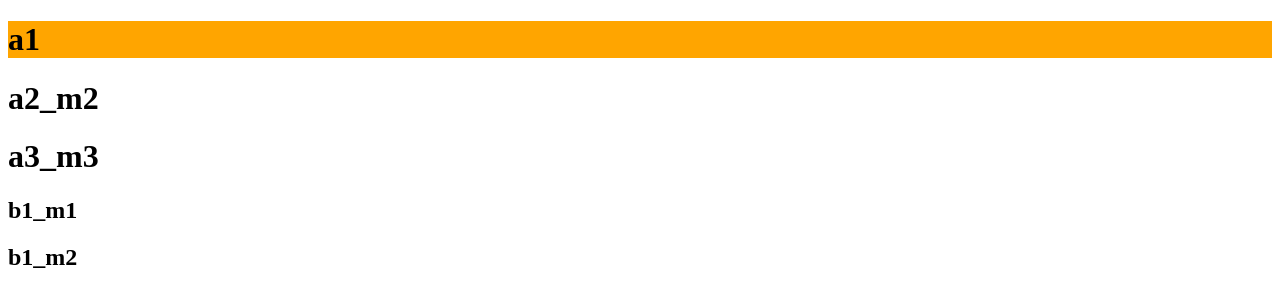
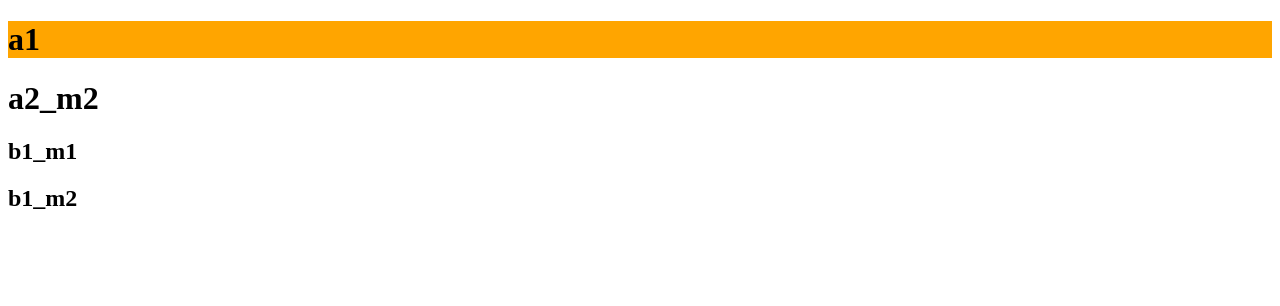
Before and after one commit to cfg1573/test_2301_02, a plain HTML site: page index.html in a window 1280 px wide. Drawn offline with Linux system fonts and the light colour scheme.

Commit message:
'b解决冲突1，b2'

```diff
--- a/index.html
+++ b/index.html
@@ -13,7 +13,6 @@
 <body>
   <h1>a1</h1>
   <h1>a2_m2</h1>
-  <h1>a3_m3</h1>
   <h2>b1_m1</h2>
   <h2>b1_m2</h2>
 </body>
```
